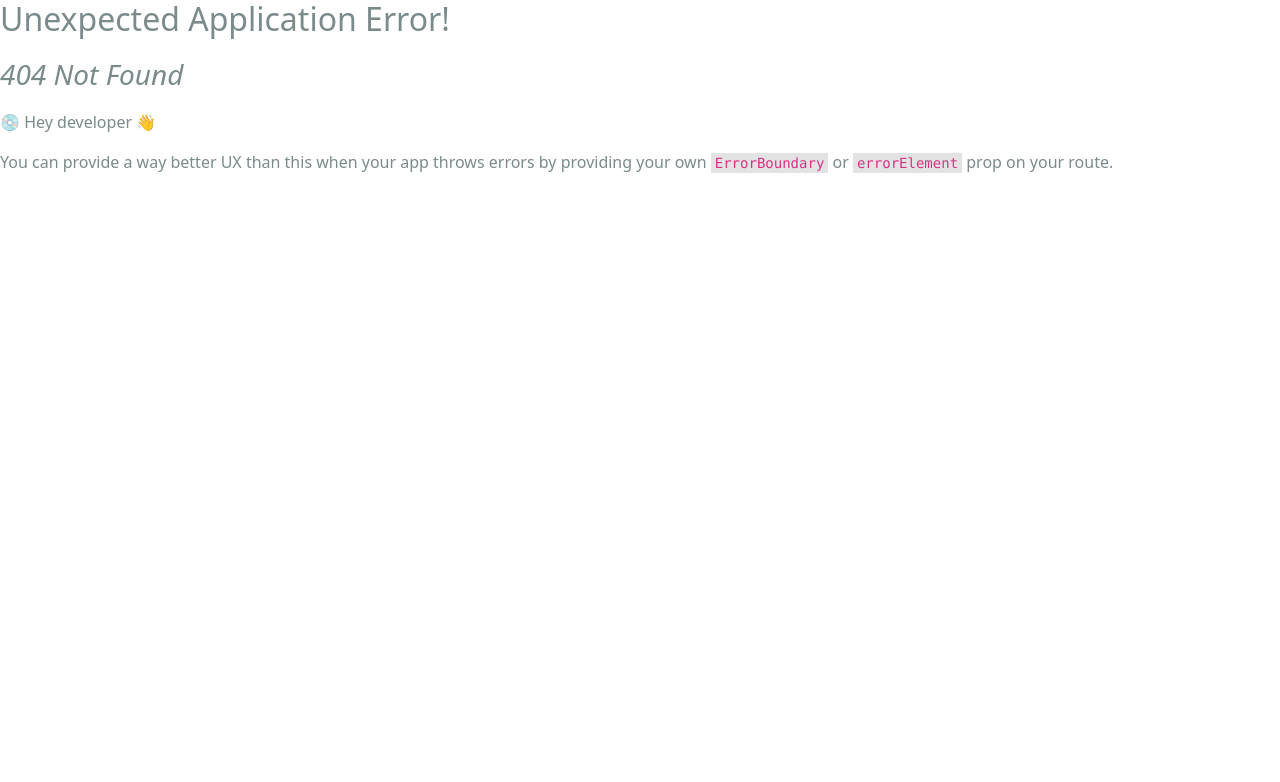
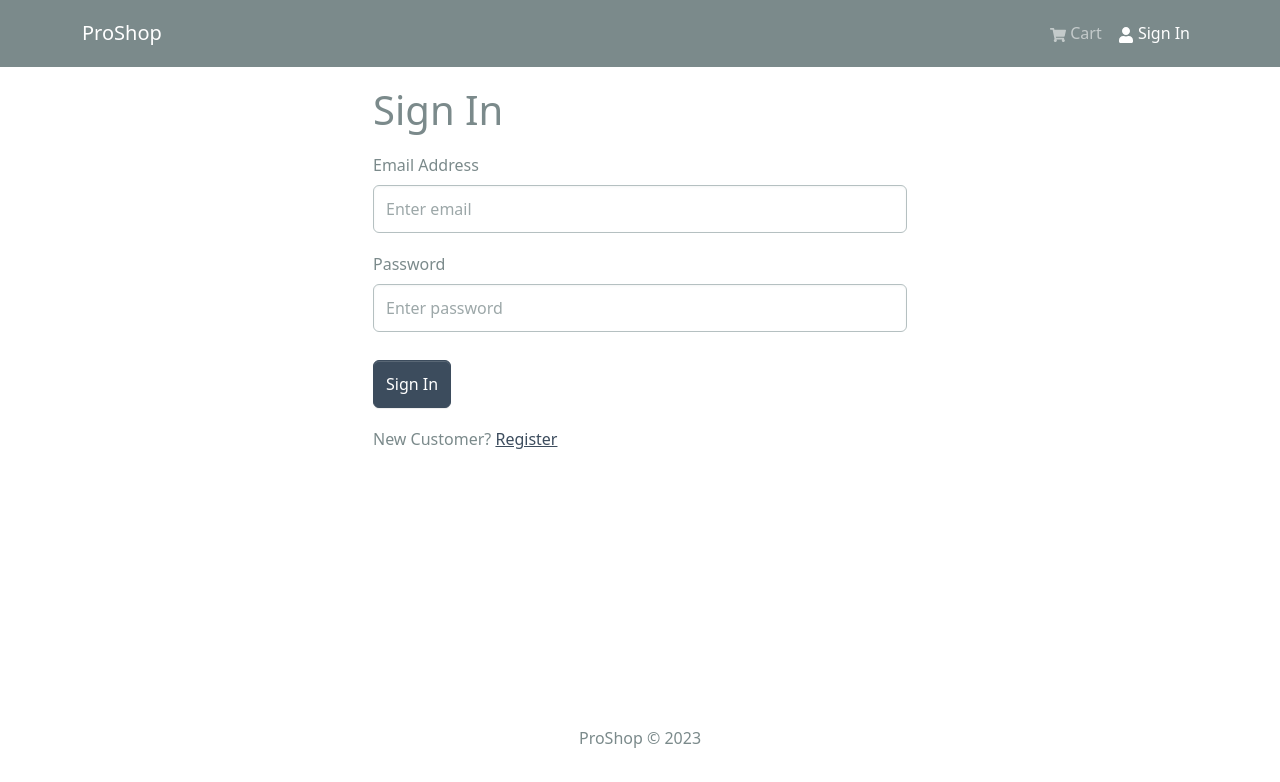
Before and after one commit to WhereIsPumpkin/proshop-eccomerce, a React (Vite) app in the folder client/: page /login in a window 1280 px wide. Before the commit this address had no page. Shown: the top 782 px of the page. Built offline with nearby package versions, Linux system fonts and the light colour scheme.

Commit message:
feat: auth handling

```diff
--- a/client/package.json
+++ b/client/package.json
@@ -21,7 +21,8 @@
     "react-icons": "^4.10.1",
     "react-redux": "^8.1.1",
     "react-router-bootstrap": "^0.26.2",
-    "react-router-dom": "^6.14.2"
+    "react-router-dom": "^6.14.2",
+    "react-toastify": "^9.1.3"
   },
   "devDependencies": {
     "@types/react": "^18.2.15",
--- a/client/src/App.tsx
+++ b/client/src/App.tsx
@@ -1,5 +1,7 @@
 import Header from './components/Header';
 import Footer from './components/Footer';
+import { ToastContainer } from 'react-toastify';
+import 'react-toastify/dist/ReactToastify.css';
 import { Outlet } from 'react-router-dom';
 import { Container } from 'react-bootstrap';
 import axios from 'axios';
@@ -16,6 +18,7 @@
         </Container>
       </main>
       <Footer />
+      <ToastContainer />
     </>
   );
 };
--- /dev/null
+++ b/client/src/components/FormContainer.tsx
@@ -0,0 +1,15 @@
+import { Container, Row, Col } from 'react-bootstrap';
+
+const FormContainer = ({ children }) => {
+  return (
+    <Container>
+      <Row className="justify-content-md-center">
+        <Col xs={12} md={6}>
+          {children}
+        </Col>
+      </Row>
+    </Container>
+  );
+};
+
+export default FormContainer;
--- a/client/src/main.tsx
+++ b/client/src/main.tsx
@@ -14,6 +14,7 @@
 import HomePage from './pages/HomePage.tsx';
 import ProductPage from './pages/ProductPage.tsx';
 import CartPage from './pages/CartPage.tsx';
+import LoginPage from './pages/LoginPage.tsx';
 
 const router = createBrowserRouter(
   createRoutesFromElements(
@@ -21,6 +22,7 @@
       <Route index={true} path="/" element={<HomePage />} />
       <Route path="/product/:id" element={<ProductPage />} />
       <Route path="/cart" element={<CartPage />} />
+      <Route path="/login" element={<LoginPage />} />
     </Route>
   )
 );
--- /dev/null
+++ b/client/src/pages/LoginPage.tsx
@@ -0,0 +1,95 @@
+import { useState, useEffect } from 'react';
+import { Link, useLocation, useNavigate } from 'react-router-dom';
+import { Form, Button, Row, Col } from 'react-bootstrap';
+import { useDispatch, useSelector } from 'react-redux';
+import FormContainer from '../components/FormContainer';
+import Loader from '../components/Loader';
+import { useLoginMutation } from '../slices/usersApiSlice';
+import { setCredentials } from '../slices/authSlice';
+import { RootState } from '../store';
+import { toast } from 'react-toastify';
+
+const LoginPage = () => {
+  const [email, setEmail] = useState('');
+  const [password, setPassword] = useState('');
+
+  const dispatch = useDispatch();
+  const navigate = useNavigate();
+
+  const [login, { isLoading }] = useLoginMutation();
+
+  const { userInfo } = useSelector((state: RootState) => state.auth);
+
+  const { search } = useLocation();
+
+  const sp = new URLSearchParams(search);
+
+  const redirect = sp.get('redirect') || '/';
+
+  useEffect(() => {
+    if (userInfo) {
+      navigate(redirect);
+    }
+  }, [navigate, userInfo, redirect]);
+
+  const submitHandler = async (e) => {
+    e.preventDefault();
+    try {
+      const res = await login({ email, password }).unwrap();
+      dispatch(setCredentials(res));
+      navigate(redirect);
+    } catch (err) {
+      toast.error(err?.data?.message || err.error);
+    }
+  };
+
+  return (
+    <FormContainer>
+      <h1>Sign In</h1>
+
+      <Form onSubmit={submitHandler}>
+        <Form.Group controlId="email" className="my-3">
+          <Form.Label>Email Address</Form.Label>
+          <Form.Control
+            type="email"
+            placeholder="Enter email"
+            value={email}
+            onChange={(e) => setEmail(e.target.value)}
+          />
+        </Form.Group>
+
+        <Form.Group controlId="password" className="my-3">
+          <Form.Label>Password</Form.Label>
+          <Form.Control
+            type="password"
+            placeholder="Enter password"
+            value={password}
+            onChange={(e) => setPassword(e.target.value)}
+          />
+        </Form.Group>
+
+        <Button
+          type="submit"
+          variant="primary"
+          className="mt-2"
+          disabled={isLoading}
+        >
+          Sign In
+        </Button>
+
+        {isLoading && <Loader />}
+      </Form>
+
+      <Row className="py-3">
+        <Col>
+          New Customer?{' '}
+          <Link to={redirect ? `/register?redirect=${redirect}` : `/register`}>
+            Register
+          </Link>
+        </Col>
+      </Row>
+    </FormContainer>
+  );
+};
+
+export default LoginPage;
--- /dev/null
+++ b/client/src/slices/authSlice.ts
@@ -0,0 +1,24 @@
+import { createSlice } from "@reduxjs/toolkit";
+
+
+const json = localStorage.getItem('userInfo');
+
+const initialState = {
+    userInfo: json ? JSON.parse(json) : null,
+}
+
+const authSlice = createSlice({
+    name: 'auth',
+    initialState,
+    reducers: {
+        setCredentials: (state, action) => {
+            state.userInfo = action.payload;
+            localStorage.setItem('userInfo', JSON.stringify(action.payload));
+
+        }
+    }
+})
+
+export const { setCredentials } = authSlice.actions;
+
+export default authSlice.reducer;
--- /dev/null
+++ b/client/src/slices/usersApiSlice.ts
@@ -0,0 +1,18 @@
+import { USERS_URL } from '../constants';
+import { apiSlice } from './apiSlice';
+
+export const usersApiSlice = apiSlice.injectEndpoints({
+    endpoints: (builder) => ({
+
+      login: builder.mutation({
+        query: (data) => ({
+          url: `${USERS_URL}/auth`,
+          method: 'POST',
+          body: data,
+        }),
+      }),
+
+    }),
+  });
+
+  export const { useLoginMutation } = usersApiSlice;
--- a/client/src/store.ts
+++ b/client/src/store.ts
@@ -1,11 +1,13 @@
 import { configureStore } from '@reduxjs/toolkit';
 import { apiSlice } from './slices/apiSlice.ts';
 import  cartSliceReducer from './slices/cartSlice.ts'
+import authSliceReducer from './slices/authSlice.ts'
 
 const store = configureStore({
   reducer: {
     [apiSlice.reducerPath]: apiSlice.reducer,
-    cart: cartSliceReducer
+    cart: cartSliceReducer,
+    auth: authSliceReducer
   },
   middleware: (getDefaultMiddleware) => getDefaultMiddleware().concat(apiSlice.middleware),
   devTools: true,
```
Also changed, not shown: 1 other file (tests, documents, lock files or other folders).
